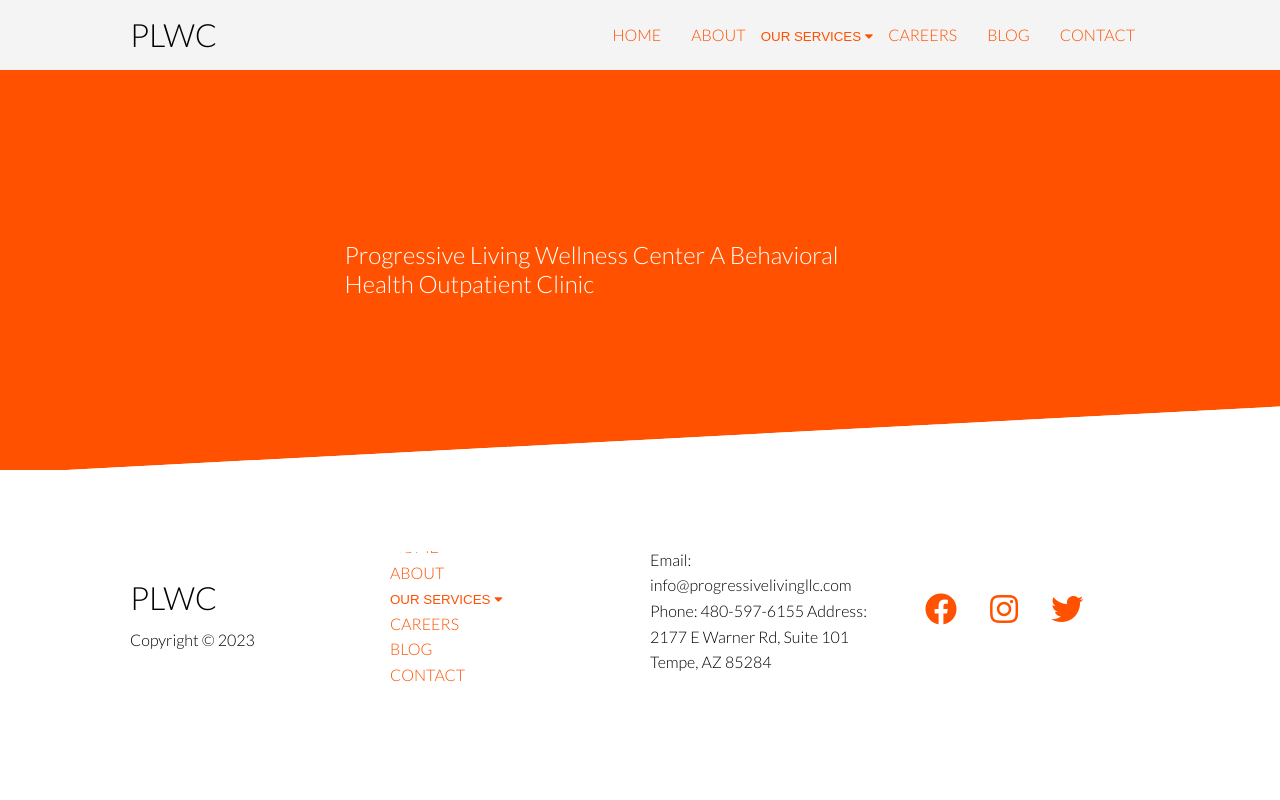
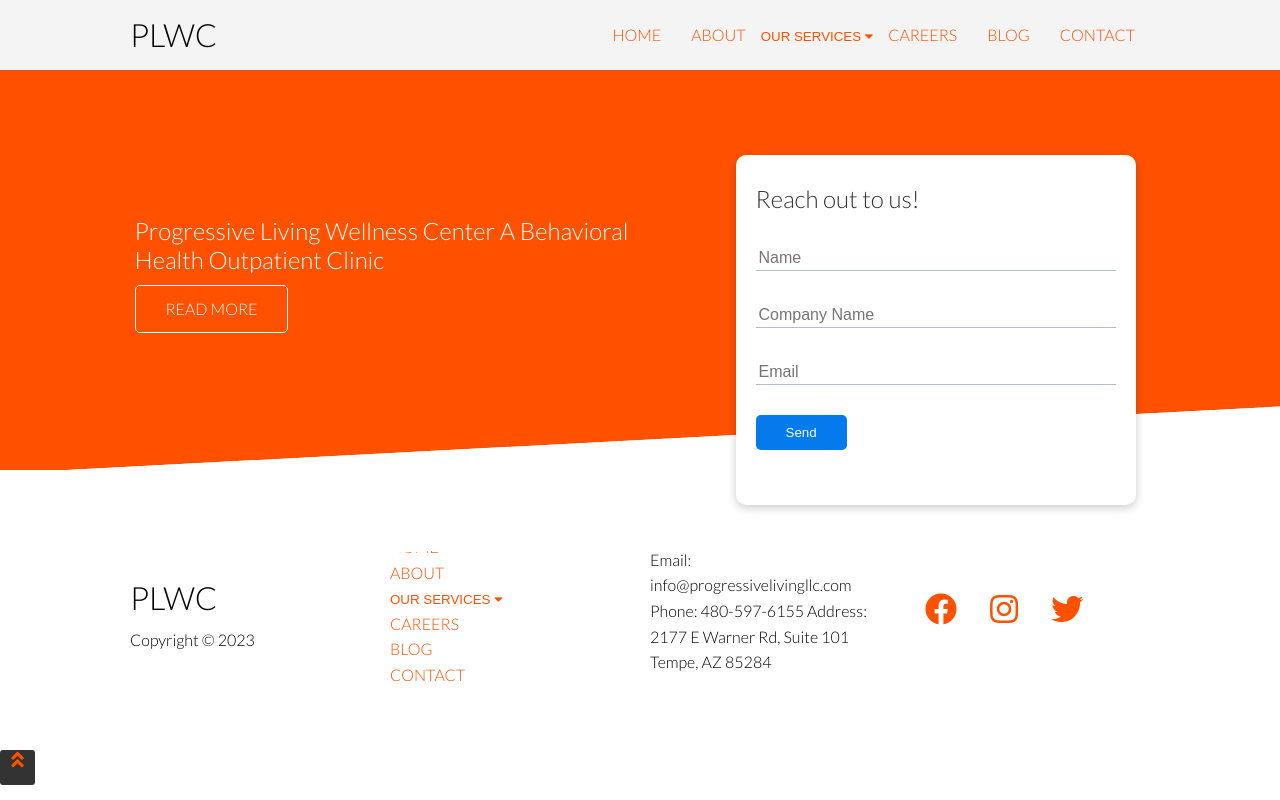
Before and after one commit to walumbe/ProgressiveLiving, a plain HTML site: page index.html in a window 1280 px wide. Drawn offline with Linux system fonts and the light colour scheme.

Commit message:
contact card

```diff
--- a/assets/css/style.css
+++ b/assets/css/style.css
@@ -43,7 +43,6 @@ h2 {
 
 /* Navbar */
 
-
 .navbar {
     background-color: var(--light-color);
     height: 70px;
@@ -59,6 +58,12 @@ h2 {
     color: #ff5100;
     padding: 10px;
     margin: 0 5px;
+}
+
+a.icon {
+  display: none;
+  padding: 10px;
+  margin: 0 5px;
 }
 
 .navbar a:hover{
@@ -118,6 +123,34 @@ h2 {
 .showcase-text {
     animation: slideInFromLeft 1s ease-in;
 }
+.showcase-form {
+  position: relative;
+  top: 60px;
+  height: 350px;
+  width: 400px;
+  padding: 40px;
+  z-index: 100;
+  justify-self: flex-end;
+  animation: slideInFromRight 1s ease-in;
+}
+
+.showcase-form .form-control {
+  margin: 30px 0;
+}
+
+.showcase-form input[type='text'],
+.showcase-form input[type='email'] {
+  border: 0;
+  border-bottom: 1px solid #b4becb;
+  width: 100%;
+  padding: 3px;
+  font-size: 16px;
+}
+
+.showcase-form input:focus {
+  outline: none;
+}
+
 .showcase::before,
 .showcase::after {
   content: '';
@@ -153,6 +186,30 @@ color: #B32E87;
 
 .fa-twitter:hover {
 color: #1C9CEA;
+}
+
+.scrolltop {
+  position: fixed;
+  bottom: 15px;
+  text-align: center;
+  padding: 0;
+  margin: 0;
+  cursor: pointer;
+  z-index: 60;
+  transition: opacity .3s ease;
+  visibility: visible;
+}
+
+.scrolltop i {
+  height:35px;
+  width: 35px;
+  display: block;
+  font-size: 20px;
+  background-color: #333;
+  color: #ff5100;
+  position: relative;
+  border-radius: 3px;
+  transition: all .3s linear;
 }
 
 /* Animations */
@@ -195,3 +252,32 @@ color: #1C9CEA;
       transform: translateX(0);
     }
   }
+
+
+  /* Mobile */
+@media (max-width: 600px) {
+  .navbar {
+    /* height: 110px; */
+  }
+  .navbar   {
+    display: none;
+  }
+
+  .navbar a.icon {
+    float: right;
+    display: block;
+  }
+
+  .navbar .flex {
+    flex-direction: column;
+  }
+
+  .navbar ul {
+    padding: 10px;
+    background-color: rgba(0, 0, 0, 0.1);
+  }
+
+  .showcase-form {
+    width: 300px;
+  }
+}
--- a/index.html
+++ b/index.html
@@ -4,13 +4,46 @@
     <meta charset="UTF-8">
     <meta http-equiv="X-UA-Compatible" content="IE=edge">
     <meta name="viewport" content="width=device-width, initial-scale=1.0">
+    <!-- bootstrap -->
+    <!-- <link rel="stylesheet" href="https://cdn.jsdelivr.net/npm/bootstrap@4.6.2/dist/css/bootstrap.min.css">
+    <script src="https://cdn.jsdelivr.net/npm/jquery@3.6.1/dist/jquery.slim.min.js"></script>
+    <script src="https://cdn.jsdelivr.net/npm/popper.js@1.16.1/dist/umd/popper.min.js"></script>
+    <script src="https://cdn.jsdelivr.net/npm/bootstrap@4.6.2/dist/js/bootstrap.bundle.min.js"></script> -->
+
+
     <link rel="stylesheet" href="https://cdnjs.cloudflare.com/ajax/libs/font-awesome/5.15.1/css/all.min.css" integrity="sha512-+4zCK9k+qNFUR5X+cKL9EIR+ZOhtIloNl9GIKS57V1MyNsYpYcUrUeQc9vNfzsWfV28IaLL3i96P9sdNyeRssA==" crossorigin="anonymous" />
     <link rel="stylesheet" href="assets/css/style.css">
     <link rel="stylesheet" href="assets/css/utilities.css">
-    <title>Progessrive Living</title>
+
+
+    <title>Progressive Living</title>
 </head>
 <body>
-    <!-- Navbar -->
+
+<!-- bootstrap navbar
+<nav class="navbar navbar-expand-md bg-dark navbar-dark">
+    <a class="navbar-brand" href="#">Navbar</a>
+    <button class="navbar-toggler" type="button" data-toggle="collapse" data-target="#collapsibleNavbar">
+      <span class="navbar-toggler-icon"></span>
+    </button>
+    <div class="collapse navbar-collapse" id="collapsibleNavbar">
+      <ul class="navbar-nav">
+        <li class="nav-item">
+          <a class="nav-link" href="#">Link</a>
+        </li>
+        <li class="nav-item">
+          <a class="nav-link" href="#">Link</a>
+        </li>
+        <li class="nav-item">
+          <a class="nav-link" href="#">Link</a>
+        </li>
+      </ul>
+    </div>
+  </nav> -->
+
+
+
+
     <div class="navbar">
         <div class="container flex">
             <h1 class="logo">
@@ -24,7 +57,7 @@
                         <button class="dropbtn">Our Services
                             <i class="fa fa-caret-down"></i>
                         </button>
-                        <div class="dropdown-content">
+                       <div class="dropdown-content">
                           <a href="#">Family Therapy and Counseling 1</a>
                           <a href="#">Family Support Groups 2</a>
                           <a href="#">Motivational Interviewing</a>
@@ -33,6 +66,9 @@
                     <li><a href="careers.html">Careers</a></li>
                     <li><a href="blog.html">Blog</a></li>
                     <li><a href="contact.html">Contact</a></li>
+                    <a href="javascript:void(0);" class="icon" onclick="myFunction()">
+                        <i class="fa fa-bars"></i>
+                      </a>
                 </ul>
             </nav>
         </div>
@@ -44,6 +80,23 @@
             <div class="showcase-text">
                 <h1>Progressive Living Wellness Center
                     A Behavioral Health Outpatient Clinic </h1>
+                    <a href="#" class="btn btn-outline">Read More</a>
+            </div>
+
+            <div class="showcase-form card">
+                <h2>Reach out to us!</h2>
+                <form action="">
+                    <div class="form-control">
+                        <input type="text" name="name" placeholder="Name" required>
+                    </div>
+                    <div class="form-control">
+                        <input type="text" name="company" placeholder="Company Name" required>
+                    </div>
+                    <div class="form-control">
+                        <input type="email" name="email" placeholder="Email" required>
+                    </div>
+                    <input type="submit" value="Send" class="btn btn-primary">
+                </form>
             </div>
         </div>
     </section>
@@ -86,6 +139,11 @@
                 <a href="#"><i class="fab fa-twitter fa-2x"></i></a>
             </div>
         </div>
+        <div id="scrolltop" class="scrolltop right">
+            <i class="fa fa-angle-double-up">
+            </i>
+        </div>
+        <script src="assets/js/script.js"></script>
     </footer>
 </body>
 </html>
```
